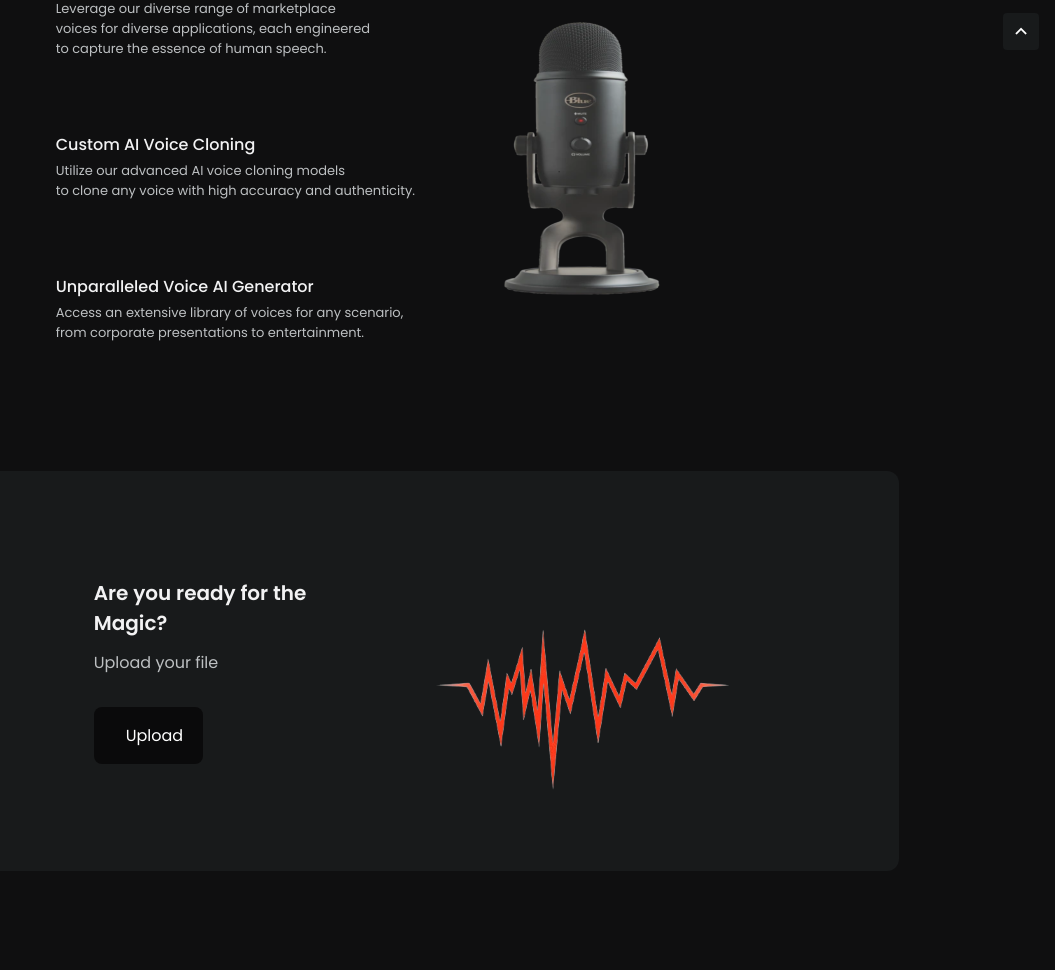
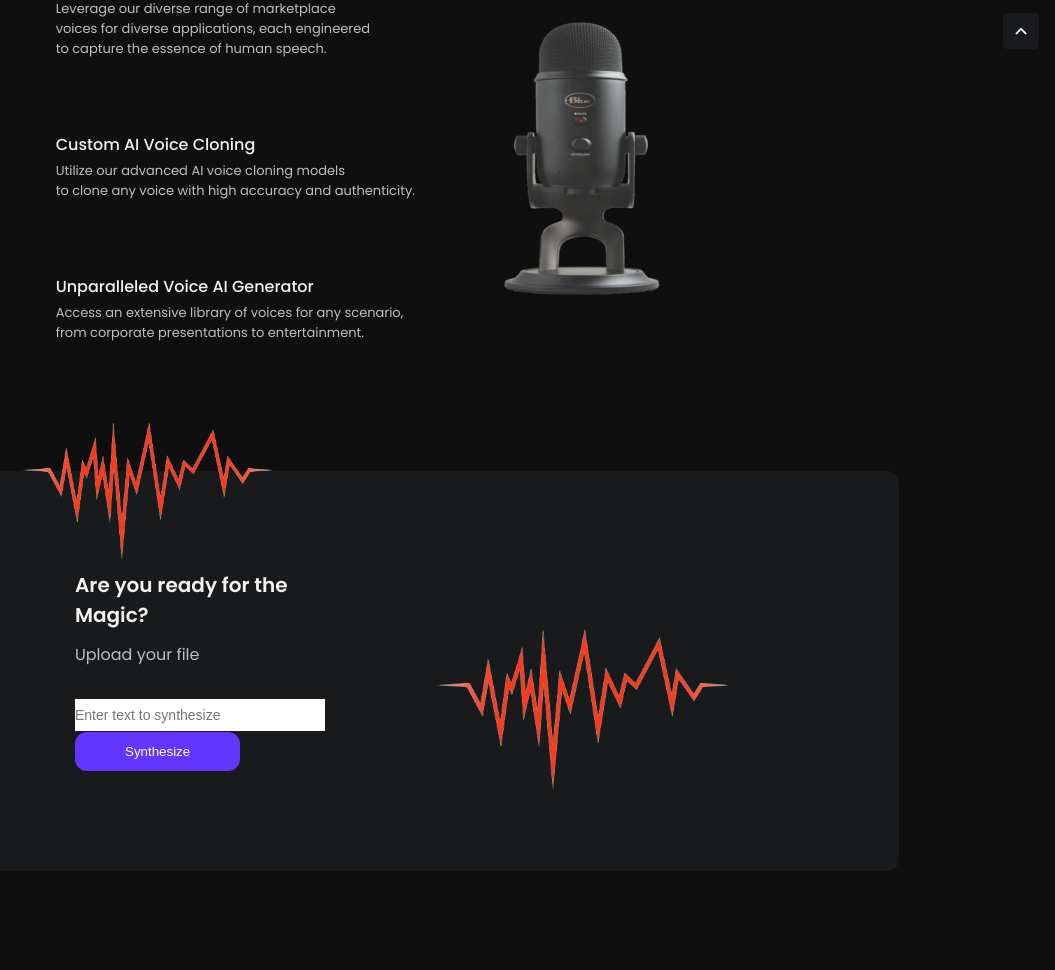
Before and after one commit to SmitM1/Speech-to-Text-and-Text-to-Speech-Project, a Flask app: page / in a window 1280 px wide. Shown: the part 911-1881 px from the top of the page, without its empty margins (225-1280 px from the left). Run offline with Flask 3, Linux system fonts and the light colour scheme.

Commit message:
text to speech working

```diff
--- a/index.py
+++ b/index.py
@@ -1,7 +1,8 @@
 from flask import Flask, render_template, request, jsonify, send_from_directory, url_for, redirect, session, flash
 from werkzeug.security import check_password_hash, generate_password_hash
 from pymongo import MongoClient
-from model import transcribe_audio, synthesize_text
+from model import transcribe_audio
+from model2 import synthesize_text_to_audio
 import os
 import uuid
 
@@ -53,18 +54,26 @@
 
 @app.route('/synthesize', methods=['POST'])
 def synthesize():
+    if 'user_id' not in session:
+        return jsonify({'redirect': url_for('login')})
+
     try:
         text = request.form['text']
         if text:
             # Synthesize the text to speech
-            audio_path = os.path.join(app.config['AUDIO_FOLDER'], f"{uuid.uuid4()}.wav")
-            synthesize_text(text, audio_path)
+            audio_filename = f"{uuid.uuid4()}.wav"
+            audio_path = os.path.join(app.config['AUDIO_FOLDER'], audio_filename)
 
-            return jsonify({'audio_url': f'/audio/{os.path.basename(audio_path)}'})
+            success, error_msg = synthesize_text_to_audio(text, audio_path)
+            if success:
+                return jsonify({'audio_url': f'/audio/{audio_filename}'})
+            else:
+                return jsonify({'error': error_msg})
         else:
             return jsonify({'error': 'No text provided'})
     except Exception as e:
         return jsonify({'error': str(e)})
+
 
 @app.route('/audio/<filename>')
 def audio(filename):
--- a/templates/index.html
+++ b/templates/index.html
@@ -6,7 +6,7 @@
     <link rel="shortcut icon" href="../static/img/favicon.png" type="image/x-icon">
     <link href="https://cdn.jsdelivr.net/npm/remixicon@2.5.0/fonts/remixicon.css" rel="stylesheet">
     <link rel="stylesheet" href="{{ url_for('static', filename='css/styles.css') }}">
-    <title>Speech-to-Text</title>
+    <title>AI Speech-to-Text</title>
 </head>
 <body>
     <header class="header" id="header">
@@ -85,6 +85,7 @@
                         <div id="transcription"></div>
                     </div>
                 </div>
+
             </div>
         </section>
         <!--=============== SPECS ===============-->
@@ -126,9 +127,16 @@
                 <div class="discount__animate">
                     <h2 class="discount__title">Are you ready for the <br> Magic?</h2>
                     <p class="discount__description">Upload your file</p>
-                    <a href="#" class="button button--flex">
-                        <i class="button__icon"></i>Upload
-                    </a>
+                    <div class="right-img">
+                        <img src="{{ url_for('static', filename='img/wave.png') }}" alt="" class="home__img">
+                        <form id="synthesize-form" action="/synthesize" method="POST">
+                            <input type="text" name="text" id="text" placeholder="Enter text to synthesize" required>
+                            <button type="submit">Synthesize</button>
+                        </form>
+                        <div class="synthesis2">
+                            <div id="audio-output"></div>
+                        </div>
+                    </div>
                 </div>
 
                 <img src="../static/img/wave.png" alt="" class="discount__img">
@@ -142,6 +150,12 @@
                 <a href="" target="" class="footer__copy-link">&#169; Project By Smit</a>
             </p>
         </footer>
+
+        <a href="#" class="scrollup" id="scroll-up">
+            <i class="ri-arrow-up-s-line scrollup__icon"></i>
+        </a>
+        <script src="https://unpkg.com/scrollreveal"></script>
+        <script src="{{ url_for('static', filename='js/script.js') }}"></script>
         <script>
             document.getElementById('upload-form').addEventListener('submit', async function(event) {
                 event.preventDefault();
@@ -165,11 +179,29 @@
                     }
                 }
             });
+
+            document.getElementById('synthesize-form').addEventListener('submit', async function(event) {
+                event.preventDefault();
+
+                const formData = new FormData(this);
+                const response = await fetch('/synthesize', {
+                    method: 'POST',
+                    body: formData
+                });
+
+                const result = await response.json();
+
+                if (result.redirect) {
+                    window.location.href = result.redirect;
+                } else {
+                    if (result.audio_url) {
+                        const audioOutputDiv = document.getElementById('audio-output');
+                         audioOutputDiv.innerHTML = `<audio controls><source src="${result.audio_url}" type="audio/wav">Your browser does not support the audio element.</audio>`;
+                    } else {
+                            console.error('Error synthesizing text:', result.error);
+                            }
+                }
+            });
         </script>
-        <a href="#" class="scrollup" id="scroll-up">
-            <i class="ri-arrow-up-s-line scrollup__icon"></i>
-        </a>
-        <script src="https://unpkg.com/scrollreveal"></script>
-        <script src="{{ url_for('static', filename='js/script.js') }}"></script>
     </body>
 </html>
```
Also changed, not shown: model.py (+23 -26 lines), model2.py (added, +26 -0 lines), 5 other files.
